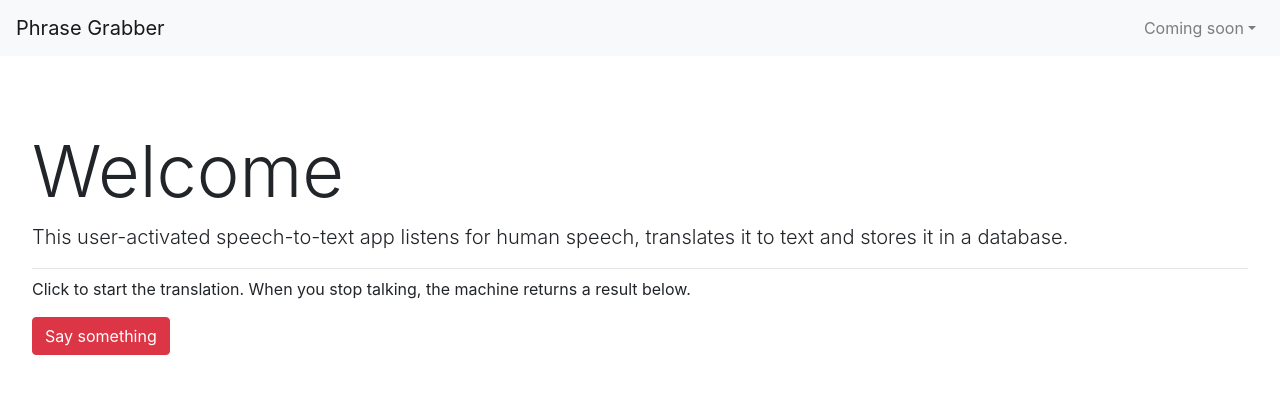
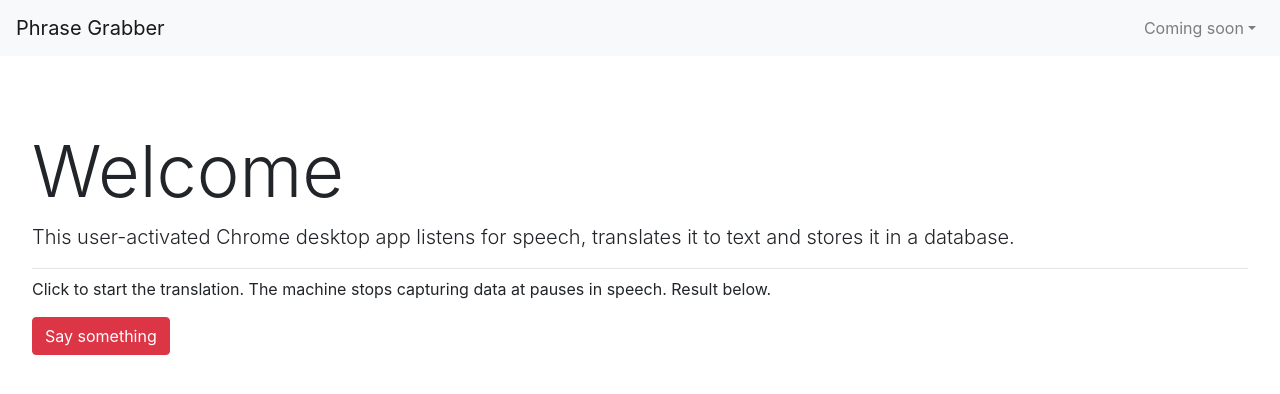
Before and after one commit to llcook/phrase-grabber, a React (Create React App) app in the folder client/: page / in a window 1280 px wide. Shown: the top 394 px of the page. Built offline with nearby package versions, Linux system fonts and the light colour scheme; no server answers.

Commit message:
remove db obj links - add json link to All

```diff
--- a/client/src/components/Nav.js
+++ b/client/src/components/Nav.js
@@ -41,7 +41,7 @@ export default class Navigation extends React.Component {
                                 </DropdownToggle>
                                 <DropdownMenu right>
                                     <DropdownItem>
-                                    <NavLink href="/notes/">Live translation</NavLink>
+                                    <NavLink href="/notes/">Live transcription</NavLink>
                                     </DropdownItem>
                                 </DropdownMenu>
                             </UncontrolledDropdown>
--- a/client/src/pages/About.js
+++ b/client/src/pages/About.js
@@ -1,12 +1,17 @@
 import React from "react";
+import { Link } from "react-router-dom";
 
 function About() {
     return (
         <>
-            <h3>Happy to see you here</h3>
+            <h3>Hello</h3>
 
             <p>This app is powered by the <a target="blank" href={"https://w3c.github.io/speech-api/"}>Web Speech API</a> and a number of <a target="blank" href={"https://github.com/llcook/web-speech/blob/master/client/package.json"}>front-end</a> and <a target="blank" href={"https://github.com/llcook/web-speech/blob/master/package.json"}>back-end</a> technologies.
             </p>
+
+            <p>Each <Link to="/api/notes">object</Link> represents one stored instance of speech recognition. Waves of text represent transcriptions stored while in progress.</p>
+
+            <p>Future updates will demonstrate live transcription.</p>
 
             <p>2019 <a href="https://github.com/llcook/web-speech">llcook</a></p>
 
--- a/client/src/pages/All.js
+++ b/client/src/pages/All.js
@@ -1,6 +1,5 @@
 import React, { Component } from "react";
 import API from "../utils/API";
-import { Link } from "react-router-dom";
 import { Row, Col, ListGroup, ListGroupItem } from 'reactstrap';
 import About from "./About";
 
@@ -35,9 +34,7 @@ class All extends Component {
                         <ListGroup id="all-notes" variant="flush">
                             {this.state.notes.map(note => (
                                 <ListGroupItem key={note._id}>
-                                    <Link to={"/notes/" + note._id}>
                                         {note.note}
-                                    </Link>
                                 </ListGroupItem>
                             ))}
                         </ListGroup>
--- a/client/src/pages/Notes.js
+++ b/client/src/pages/Notes.js
@@ -48,9 +48,9 @@ class Notes extends Component {
 
                 <Jumbotron id="intro">
                     <h1 className="display-3">Welcome</h1>
-                    <p className="lead">This user-activated speech-to-text app listens for human speech, translates it to text and stores it in a database.</p>
+                    <p className="lead">This user-activated Chrome desktop app listens for speech, translates it to text and stores it in a database.</p>
                     <hr className="my-2" />
-                    <p>Click to start the translation. When you stop talking, the machine returns a result below.</p>
+                    <p>Click to start the translation. The machine stops capturing data at pauses in speech. Result below.</p>
                     <p className="lead">
                         <Button id="start-button" color="danger" onClick={() => this.setState({ start: true })}>Say something</Button>
                     </p>
--- a/client/src/style.css
+++ b/client/src/style.css
@@ -59,6 +59,11 @@ a {
     animation: scrollUp 30s 0.16s infinite forwards;
 }
 
+#all-notes li:hover {
+    transition-delay: 1s; /* delays for 1 second */
+    -webkit-transition-delay: 1s; /* for Safari & Chrome */
+}
+
 @keyframes scrollUp {
     from {
       transform: translateY(-83.33333%);
```
